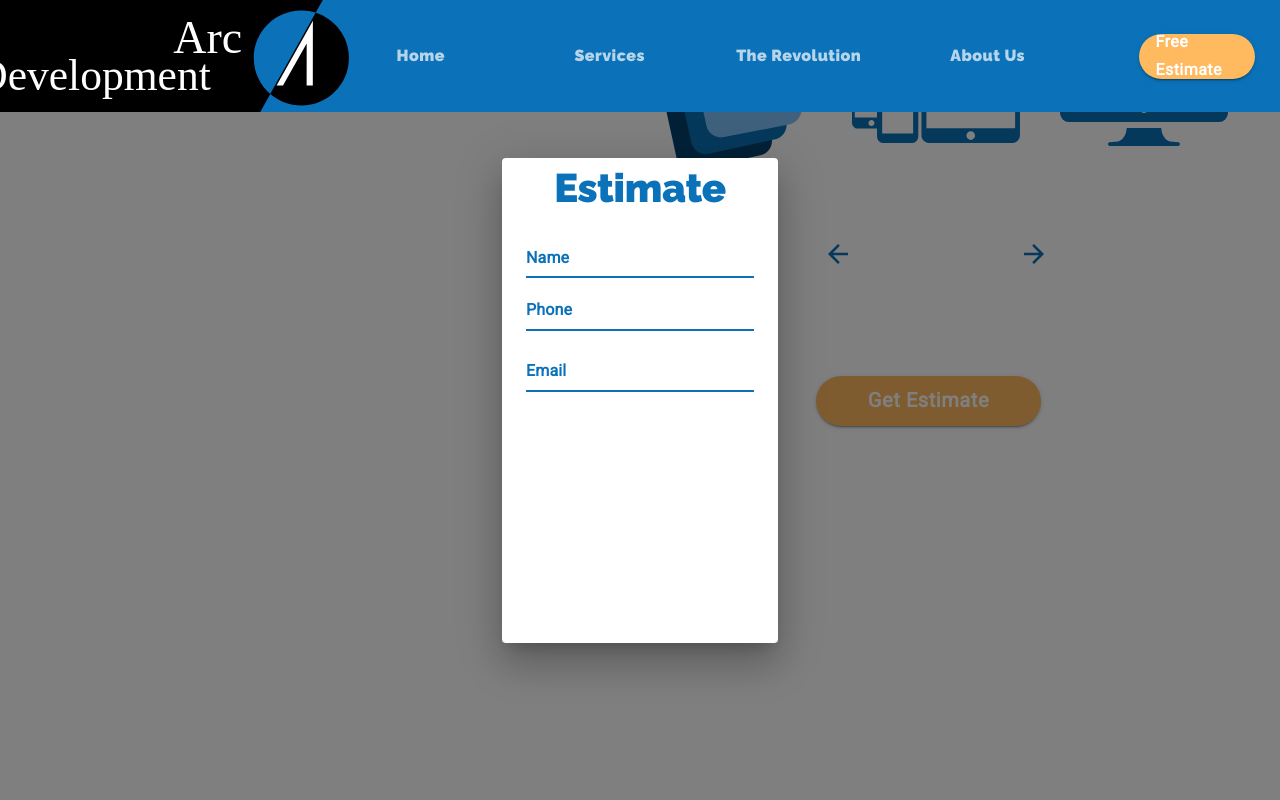
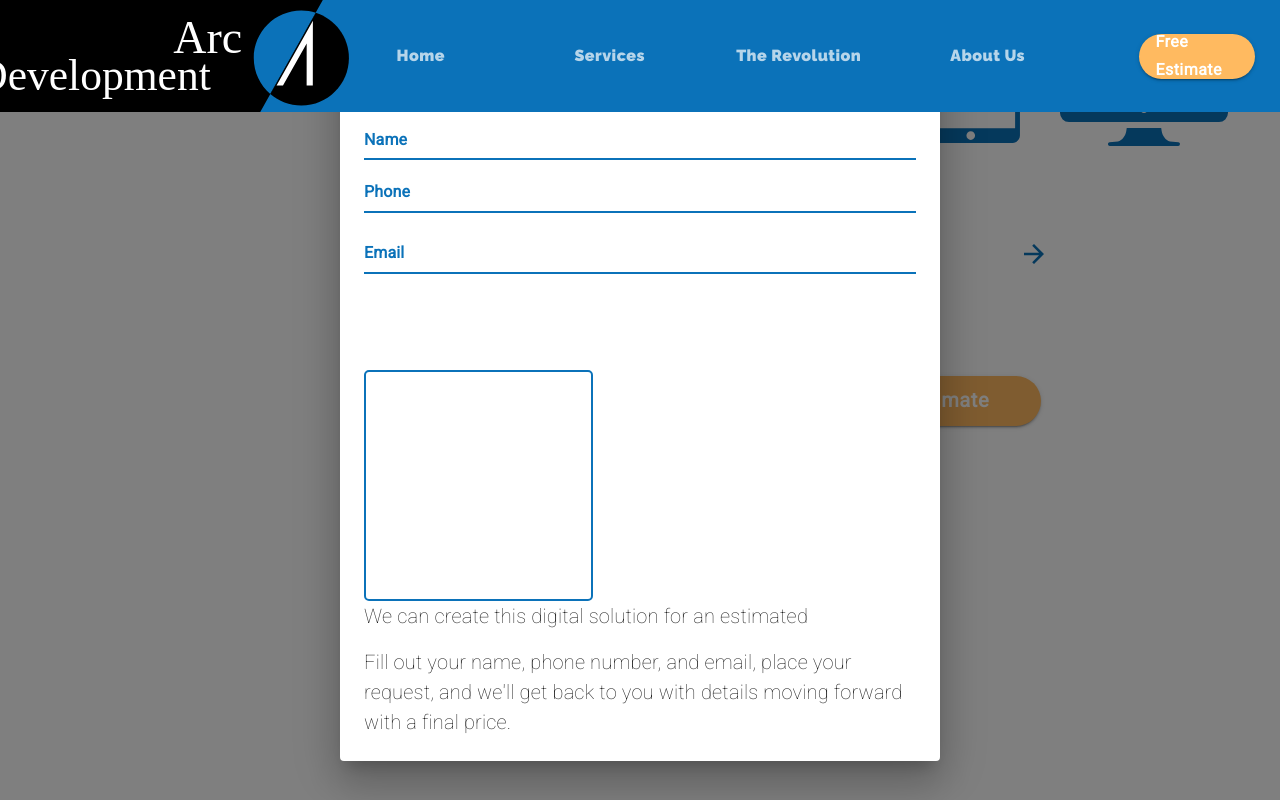
Before and after one commit to huyviet1995/material-ui-tutorial-1, a React (Create React App) app: page /estimate in a window 1280 px wide. Both pictures are taken after a click on the button "Get Estimate". Shown: the part 549-1349 px from the top of the page. Built offline with nearby package versions, Linux system fonts and the light colour scheme.

Commit message:
Adding description under the Dialog TextInput

```diff
--- a/src/components/Estimate.js
+++ b/src/components/Estimate.js
@@ -43,6 +43,11 @@ const useStyles = makeStyles((theme) => ({
     icon: {
         width: "12em",
         height: "12em",
+    },
+    message: {
+        border: `2px solid ${theme.palette.common.arcBlue}`,
+        marginTop: "5em",
+        borderRadius: 5,
     },
     estimateButton: {
         ...theme.typography.estimate,
@@ -630,6 +635,16 @@ export default function Estimate() {
                                         InputProps={{ disableUnderline: true }}
                                     ></TextField>
                                 </Grid>
+                                <Grid item>
+                                    <Typography variant="body1" paragraph>
+                                        We can create this digital solution for an estimated
+                                    </Typography>
+                                    <Typography variant="body1" paragraph>
+                                        Fill out your name, phone number, and email, place your
+                                        request, and we'll get back to you with details moving
+                                        forward with a final price.
+                                    </Typography>
+                                </Grid>
                             </Grid>
                         </Grid>
                     </DialogContent>
```
Lines whose indentation alone changed are shown as unchanged.
